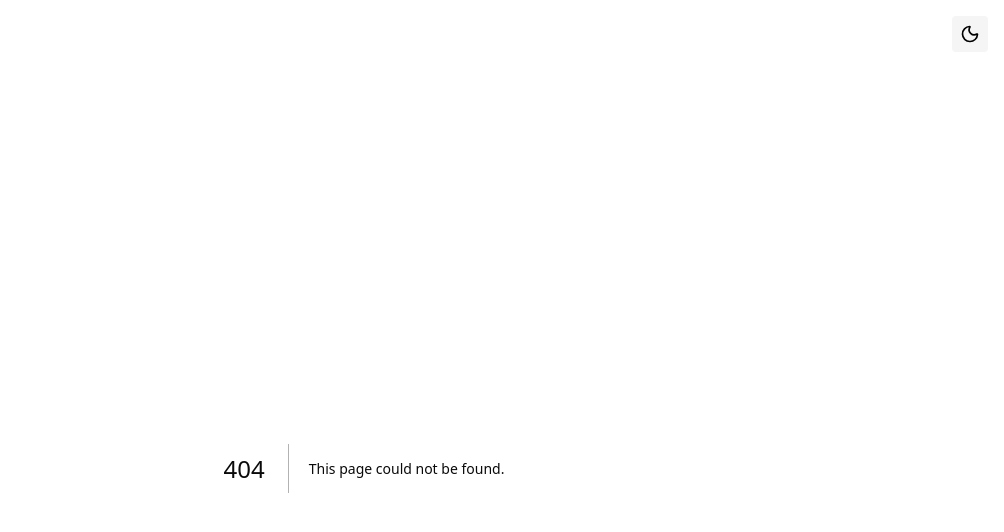
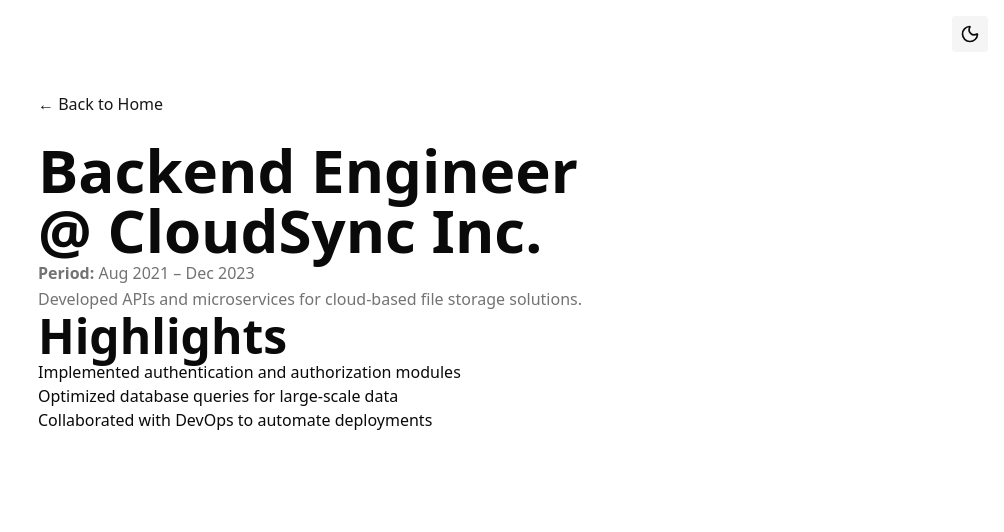
Before and after one commit to alisonbessa/my-portifolio, a Next.js app: page /journey/backend-engineer in a window 1280 px wide. Before the commit this address had no page. Shown: the top 532 px of the page, without its empty margins (276-1280 px from the left). Built offline with nearby package versions, Linux system fonts and the light colour scheme.

Commit message:
feat: add dynamic journey detail pages and enhance journey components with links

```diff
--- a/src/app/components/Journey.tsx
+++ b/src/app/components/Journey.tsx
@@ -1,4 +1,5 @@
 import type { JourneyEntry } from '../../../data/journey';
+import Link from 'next/link';
 
 type JourneyProps = {
   title: string;
@@ -16,7 +17,9 @@
           <li key={entry.slug}>
             <article>
               <h3>
-                {entry.title} @ {entry.company}
+                <Link href={`/journey/${entry.slug}`}>
+                  {entry.title} @ {entry.company}
+                </Link>
               </h3>
               <p>{entry.period}</p>
               <p>{entry.description}</p>
--- a/src/app/components/PersonalJourney.tsx
+++ b/src/app/components/PersonalJourney.tsx
@@ -1,4 +1,6 @@
 import type { PersonalEntry } from '../../../data/personalJourney';
+import Link from 'next/link';
+import Image from 'next/image';
 
 type PersonalJourneyProps = {
   title: string;
@@ -15,9 +17,19 @@
         {personalJourney.map((entry) => (
           <li key={entry.slug}>
             <article>
-              <h3>{entry.title}</h3>
+              <h3>
+                <Link href={`/journey/${entry.slug}`}>{entry.title}</Link>
+              </h3>
               <p>{entry.date}</p>
-              {entry.image && <img src={entry.image} alt={entry.title} style={{ maxWidth: 200 }} />}
+              {entry.image && (
+                <Image
+                  src={entry.image}
+                  alt={entry.title}
+                  width={200}
+                  height={120}
+                  style={{ maxWidth: 200 }}
+                />
+              )}
               <p>{entry.description}</p>
               <ul>
                 {entry.reflections.map((r, i) => (
--- a/src/app/components/Projects.tsx
+++ b/src/app/components/Projects.tsx
@@ -21,27 +21,21 @@
           return (
             <li key={project.slug}>
               <article>
-                <h3>{project.title}</h3>
+                <h3>
+                  <Link href={`/projects/${project.slug}`}>{project.title}</Link>
+                </h3>
                 <p>{project.description}</p>
                 {project.demoUrl && (
                   <a href={project.demoUrl} target="_blank" rel="noopener noreferrer">
                     Demo
                   </a>
                 )}
-                {' | '}
                 {project.repoUrl && !project.repoPrivate && (
                   <a href={project.repoUrl} target="_blank" rel="noopener noreferrer">
                     Repository
                   </a>
                 )}
                 {project.repoPrivate && <span>Private Repository</span>}
-                {' | '}
-                <Link href={`/projects/${project.slug}`}>More details</Link>
-                {project.details && (
-                  <p>
-                    <em>{project.details}</em>
-                  </p>
-                )}
                 {techTags.length > 0 && (
                   <div className="flex flex-wrap mt-2">
                     <span className="mr-2 font-semibold text-sm">Tech Stack:</span>
--- /dev/null
+++ b/src/app/journey/[slug]/page.tsx
@@ -0,0 +1,81 @@
+import { journey } from '../../../../data/journey';
+import { personalJourney } from '../../../../data/personalJourney';
+import Link from 'next/link';
+import Image from 'next/image';
+
+export default function JourneyDetailPage({ params }: { params: { slug: string } }) {
+  const entry = journey.find((j) => j.slug === params.slug);
+  const personal = personalJourney.find((p) => p.slug === params.slug);
+
+  if (!entry && !personal) {
+    return (
+      <main style={{ maxWidth: 700, margin: '0 auto', padding: 24 }}>
+        <nav style={{ marginBottom: 24 }}>
+          <Link href="/">← Back to Home</Link>
+        </nav>
+        <h1>Page not found</h1>
+        <p>The requested role or experience was not found.</p>
+      </main>
+    );
+  }
+
+  if (entry) {
+    return (
+      <main style={{ maxWidth: 700, margin: '0 auto', padding: 24 }}>
+        <nav style={{ marginBottom: 24 }}>
+          <Link href="/">← Back to Home</Link>
+        </nav>
+        <h1>
+          {entry.title} @ {entry.company}
+        </h1>
+        <p>
+          <strong>Period:</strong> {entry.period}
+        </p>
+        <p>{entry.description}</p>
+        <section>
+          <h2>Highlights</h2>
+          <ul>
+            {entry.highlights.map((h, i) => (
+              <li key={i}>{h}</li>
+            ))}
+          </ul>
+        </section>
+      </main>
+    );
+  }
+
+  // Personal Journey
+  if (!personal) return null;
+  return (
+    <main style={{ maxWidth: 700, margin: '0 auto', padding: 24 }}>
+      <nav style={{ marginBottom: 24 }}>
+        <Link href="/">← Back to Home</Link>
+      </nav>
+      <h1>{personal.title}</h1>
+      <p>
+        <strong>Date:</strong> {personal.date}
+      </p>
+      {personal.image && (
+        <Image
+          src={personal.image}
+          alt={personal.title}
+          width={400}
+          height={250}
+          style={{ maxWidth: 400, borderRadius: 8, height: 'auto' }}
+        />
+      )}
+      <p>{personal.description}</p>
+      <section>
+        <h2>Reflections</h2>
+        <ul>
+          {personal.reflections.map((r, i) => (
+            <li key={i}>{r}</li>
+          ))}
+        </ul>
+      </section>
+      <p>
+        <strong>Tags:</strong> {personal.tags.join(', ')}
+      </p>
+    </main>
+  );
+}
```
